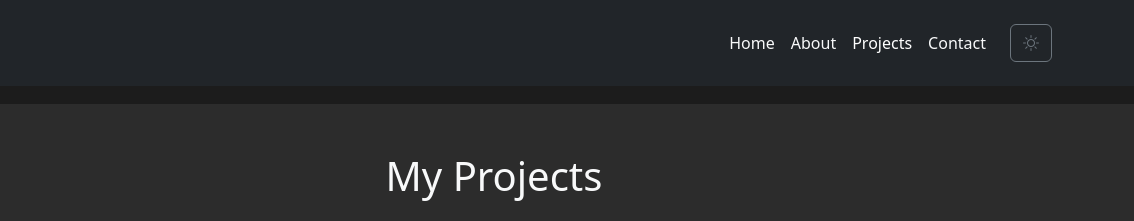
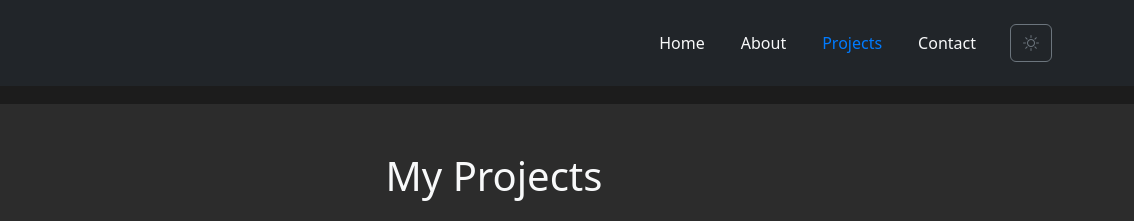
Before and after one commit to Austinkuria/my-portiolio, a website: page projects.html in a window 1280 px wide. Both pictures are taken after a click on the button 1177 px from the left and 43 px from the top of the page. Shown: the top 221 px of the page, 146-1280 px from the left. Drawn offline with nearby package versions, Linux system fonts and the light colour scheme.

Commit message:
Refactor navbar styling and add hover effect

```diff
--- a/styles.css
+++ b/styles.css
@@ -11,15 +11,26 @@ body {
     background-color: #007bff; /* Navbar background color */
 }
 
+.nav-item a{
+    padding: 10px 15px; /* Increase vertical and horizontal padding */
+    margin: 2px 10px; /* Add margin above and below the navbar */
+}
+
 .navbar-brand,
 .navbar-nav .nav-link {
     color: #ffffff; /* Navbar links and brand color */
+    border-radius: 8px;
 }
 
 .navbar-nav .nav-link.active {
     color: #000000; /* Active link color */
 }
 
+.navbar-nav .nav-link:hover {
+    color: #000000; /* Change color on hover*/
+    background-color: #ffffff; /* background effect on hover */
+    border-radius: 8px;
+}
 .navbar-brand img {
     border-radius: 50%; /* Makes the logo circular */
     height: 60px;
@@ -232,7 +243,7 @@ footer p {
 
 .passions p,
 .personal p {
-    font-size: 1.25rem;
+    font-size: 1rem;
 }
 
 /* Contact Section */
@@ -330,10 +341,18 @@ footer p {
 .dark-mode .navbar-brand,
 .dark-mode .navbar-nav .nav-link {
     color: #f8f9fa; /* Dark mode navbar links and brand color */
+    border-radius: 8px;
 }
 
 .dark-mode .navbar-nav .nav-link.active {
-    color: #ffffff; /* Dark mode active link color */
+    color: #007bff; /* Dark mode active link color */
+}
+
+/* Dark Mode Navbar Hover Effect */
+.dark-mode .navbar-nav .nav-link:hover {
+    color:#ffffff; /* Change color on hover in dark mode */
+    background-color: #007bff ; /* background effect on hover */
+    border-radius: 8px;
 }
 
 .dark-mode .hero {
```
